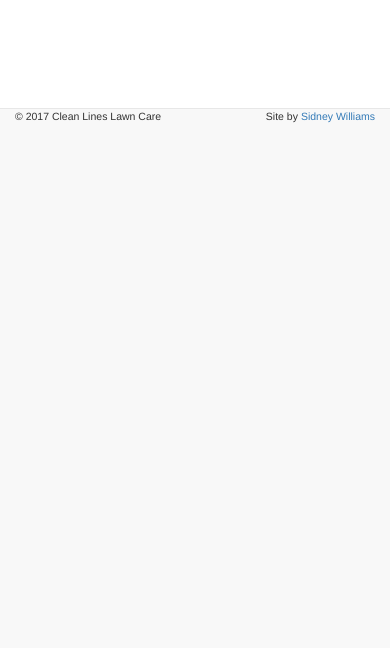
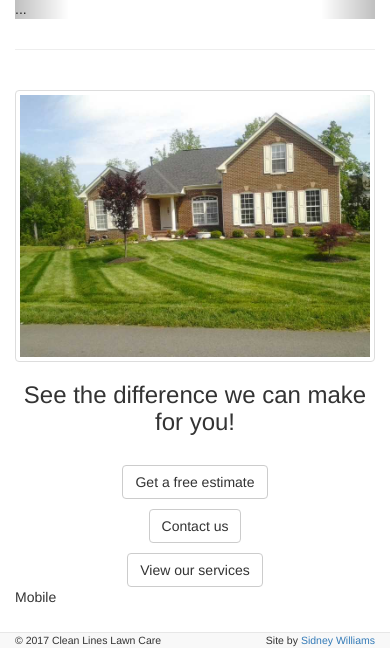
Before and after one commit to replaceits/CleanLinesLawnCare.com, a PHP site: page / in a window 390 px wide. Shown: the part 720-1368 px from the top of the page. Before the commit the page ends 843 px from the top, so only its background shows below. Run offline with PHP 8.4, Linux system fonts and the light colour scheme; style sheets or scripts are compiled from the project's sources; some libraries are stand-ins or nearby versions.

Commit message:
Start adding main content

```diff
--- a/index.html
+++ b/index.html
@@ -23,6 +23,7 @@
     </head>
 
     <body>
+        <!-- Header bar -->
         <nav class="navbar navbar-default navbar-fixed-top shadow-bottom">
             <div class="container-fluid">
                 <div class="navbar-header">
@@ -64,36 +65,138 @@
                 </div>
             </div>
         </nav>
+        <!-- End header bar -->
 
+        <!-- Logo display -->
         <div class="parallax shadow-in-bottom" id="parallax-grass">
             <div class="logo"></div>
         </div>
+        <!-- End logo -->
 
         <main class="container">
             <div class="row">
-                <div class="col-sm-12">
-                    <p class="text-justify">We are a full service Lawn care and Landscape company located in Scottsville serving all surrounding counties. We take pride in our work and strive for quality and reliability.</p>
-                </div>
-            </div>
-            <div class="row">
-                <div class="col-md-2">
+                <!-- Side bar for tablets and computers -->
+                <aside class="col-md-2 sidebar hidden-xs">
+                    Desktop
+                </aside>
+                <!-- End side bar -->
+
+                <!-- Main content of the page -->
+                <div class="col-md-9 col-xs-12 col-xs-offset-0 col-md-offset-1 main-content">
+                    <section class="row">
+                        <header class="col-md-12 text-center">
+                            <h3>About us</h3>
+                        </header>
+
+                        <div class="col-md-12 text-justify">
+                            <p>We are a full service Lawn care and Landscape company located in Scottsville serving all surrounding counties since 2015. We take pride in our work and strive for quality and reliability.</p>
+                        </div>
+                    </section>
+
                     <div class="row">
-                        <div class="col-sm-12">
-                            <h5>Reviews</h5>
+                        <div class="col-xs-12">
+                            <div class="spacer"></div>
+                            <hr>
+                            <div class="spacer"></div>
+                            <div class="spacer"></div>
                         </div>
                     </div>
+
+                    <section class="row">
+                        <header class="col-xs-12 text-center">
+                            <h3>Our work</h3>
+                        </header>
+
+                        <figure class="col-xs-12">
+                            <div id="carousel-example-generic" class="carousel slide" data-ride="carousel">
+                            <!-- Indicators -->
+                            <ol class="carousel-indicators">
+                                <li data-target="#carousel-example-generic" data-slide-to="0" class="active"></li>
+                                <li data-target="#carousel-example-generic" data-slide-to="1"></li>
+                                <li data-target="#carousel-example-generic" data-slide-to="2"></li>
+                            </ol>
+
+                            <!-- Wrapper for slides -->
+                            <div class="carousel-inner" role="listbox">
+                                <div class="item active">
+                                <img src="..." alt="...">
+                                <div class="carousel-caption">
+                                    ...
+                                </div>
+                                </div>
+                                <div class="item">
+                                <img src="..." alt="...">
+                                <div class="carousel-caption">
+                                    ...
+                                </div>
+                                </div>
+                                ...
+                            </div>
+
+                            <!-- Controls -->
+                            <a class="left carousel-control" href="#carousel-example-generic" role="button" data-slide="prev">
+                                <span class="glyphicon glyphicon-chevron-left" aria-hidden="true"></span>
+                                <span class="sr-only">Previous</span>
+                            </a>
+                            <a class="right carousel-control" href="#carousel-example-generic" role="button" data-slide="next">
+                                <span class="glyphicon glyphicon-chevron-right" aria-hidden="true"></span>
+                                <span class="sr-only">Next</span>
+                            </a>
+                            </div>
+                        </figure>
+                    </section>
+
                     <div class="row">
-                        <div class="col-sm-12">
-                            Great service. Provided a reasonable estimate that was way under another company I had contacted. He arrived bright and early on the agreed upon day and worked quickly and quietly. Very professional and a very nice guy. Will definitely hire again.
+                        <div class="col-xs-12">
+                            <div class="spacer"></div>
+                            <hr>
+                            <div class="spacer"></div>
+                            <div class="spacer"></div>
                         </div>
                     </div>
+
+                    <section class="row">
+                        <figure class="col-md-4">
+                            <img class="img-responsive img-thumbnail center-block" src="images/lawn-example.jpg">
+                        </figure>
+
+                        <div class="col-md-8 text-center">
+                            <div class="row">
+                                <header class="col-xs-12">
+                                    <h3>See the difference we can make for you!</h3>
+                                </header>
+                            </div>
+
+                            <div class="spacer"></div>
+
+                            <div class="row">
+                                <div class="col-md-4 col-xs-12">
+                                    <div class="spacer"></div>
+                                    <a class="btn btn-default" href="estimate">Get a free estimate</a>
+                                </div>
+                                <div class="col-md-4 col-xs-12">
+                                    <div class="spacer"></div>
+                                    <a class="btn btn-default" href="contact">Contact us</a>
+                                </div>
+                                <div class="col-md-4 col-xs-12">
+                                    <div class="spacer"></div>
+                                    <a class="btn btn-default" href="services">View our services</a>
+                                </div>
+                            </div>
+                        </div>
+                    </section>
                 </div>
-                <div class="col-md-10">
+                <!-- End main content -->
 
-                </div>
+                <!-- Side bar on mobile goes to the bottom of the page -->
+                <aside class="col-md-2 col-xs-12 sidebar visible-xs-block">
+                    Mobile
+                </aside>
+                <!-- End side bar -->
             </div>
         </main>
 
+        <!-- Footer -->
         <footer class="container-fluid footer">
             <div class="footer-item footer-item-left">
                 © 2017 Clean Lines Lawn Care
@@ -102,5 +205,6 @@
                 Site by <a href="https://www.replaceits.me">Sidney Williams</a>
             </div>
         </footer>
+        <!-- End footer -->
     </body>
 </html>
--- a/stylesheets/CleanLinesLawnCare.com.scss
+++ b/stylesheets/CleanLinesLawnCare.com.scss
@@ -3,6 +3,7 @@
 @import "variables/images";
 @import "variables/colors";
 
+@import "components/spacer";
 @import "components/shadows";
 @import "components/parallax";
 @import "components/logo";
--- a/stylesheets/components/_main.scss
+++ b/stylesheets/components/_main.scss
@@ -1,11 +1,13 @@
 main{
     margin-top: 25px;
+    margin-bottom: 25px;
 }
 
 @media only screen and (min-width: 767px){
-    main{
+    .sidebar, .main-content{
         border-radius: 5px;
         background-color: #FDFDFD;
         box-shadow: 0 1px 3px rgba(0,0,0,0.12), 0 1px 2px rgba(0,0,0,0.24);
+        padding: 10px;
     }
 }
--- /dev/null
+++ b/stylesheets/components/_spacer.scss
@@ -0,0 +1,3 @@
+.spacer{
+    padding-top: 10px;
+}
--- a/stylesheets/layout/_footer.scss
+++ b/stylesheets/layout/_footer.scss
@@ -1,6 +1,5 @@
 .footer{
     display: flex;
-    position: absolute;
 
     bottom: 0;
     left: 0;
```
Also changed, not shown: images/lawn-example.jpg (added), 2 other files.
